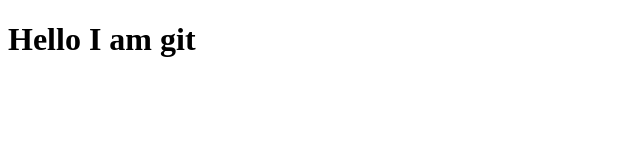
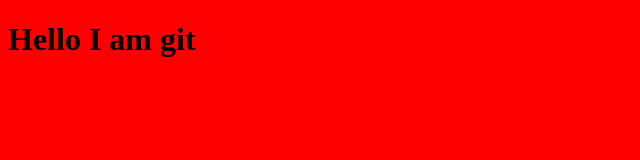
Before and after one commit to thuzarhtet6/Project, a plain HTML site: page index.html in a window 1280 px wide. Shown: the whole page, without its empty margins (0-640 px from the left). Drawn offline with Linux system fonts and the light colour scheme.

Commit message:
adding style

```diff
--- a/index.html
+++ b/index.html
@@ -4,6 +4,7 @@
     <meta charset="UTF-8">
     <meta name="viewport" content="width=device-width, initial-scale=1.0">
     <title>Document</title>
+    <link rel="stylesheet" href="./style.css">
 </head>
 <body>
     <h1>Hello I am git</h1>
--- /dev/null
+++ b/style.css
@@ -0,0 +1,3 @@
+body{
+    background: red;
+}
```
